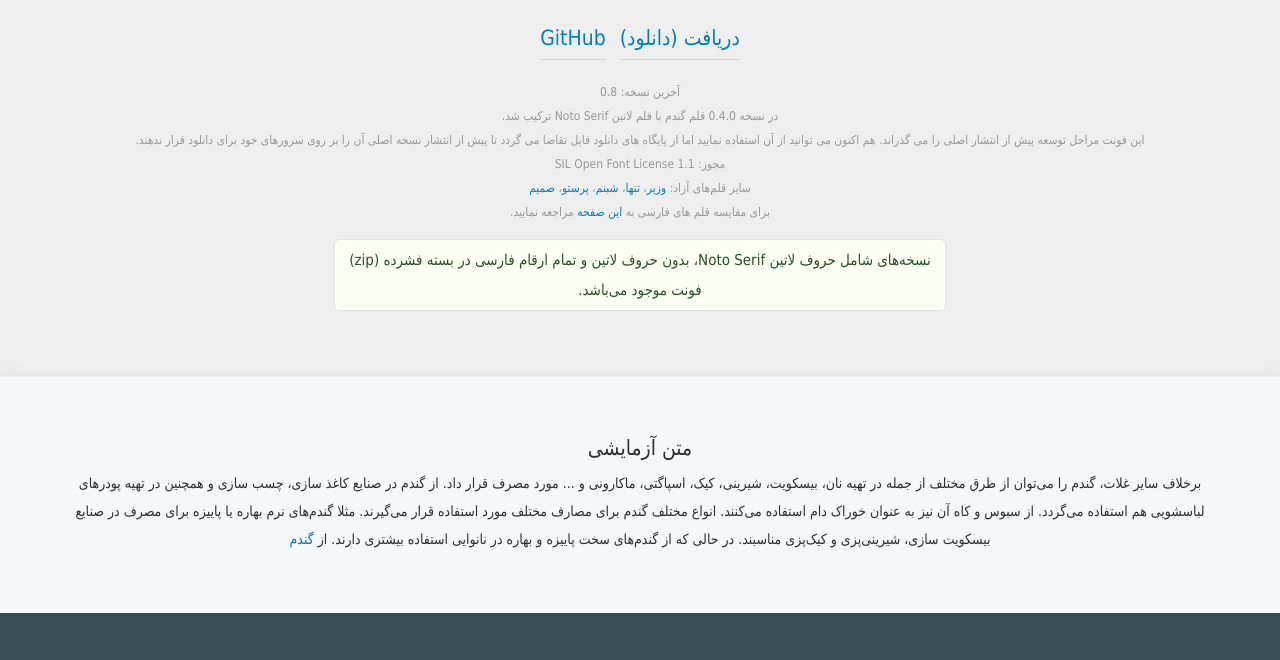
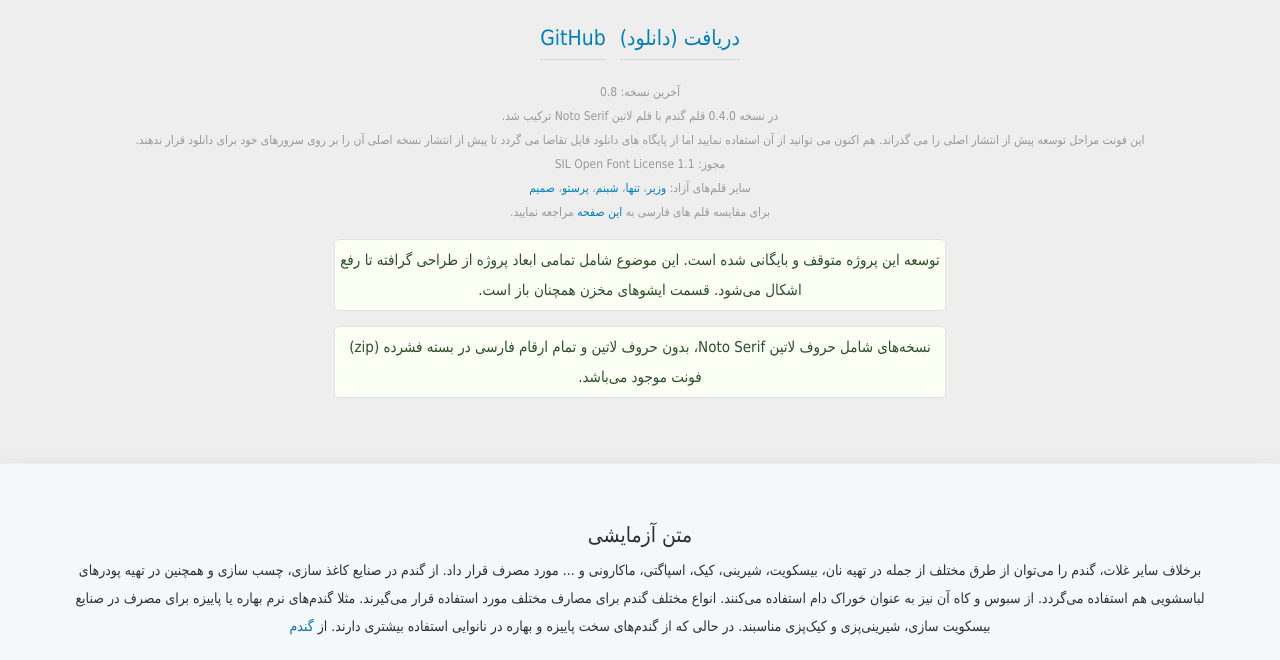
Before and after one commit to rastikerdar/gandom-font, a plain HTML site: page index.html in a window 1280 px wide. Shown: the part 137-797 px from the top of the page. Drawn offline with Linux system fonts and the light colour scheme; a web font is replaced by a local one.

Commit message:
Add deprecation notice

```diff
--- a/index.html
+++ b/index.html
@@ -196,6 +196,7 @@
           <a href="http://rastikerdar.github.io/samim-font/" target="_blank">صمیم</a>
         </div>
         <div>برای مقایسه قلم های فارسی به <a href="http://rastikerdar.github.io/compare-fonts/" target="_blank">این صفحه </a> مراجعه نمایید.</div>
+        <div class="infobox">توسعه این پروژه متوقف و بایگانی شده است. این موضوع شامل تمامی ابعاد پروژه از طراحی گرافته تا رفع اشکال می‌شود. قسمت ایشوهای مخزن همچنان باز است.</div>
         <div class="infobox">نسخه‌های شامل حروف لاتین Noto Serif، بدون حروف لاتین و تمام ارقام فارسی در بسته فشرده (zip) فونت موجود می‌باشد.</div>
       </div>
     </header>
```
